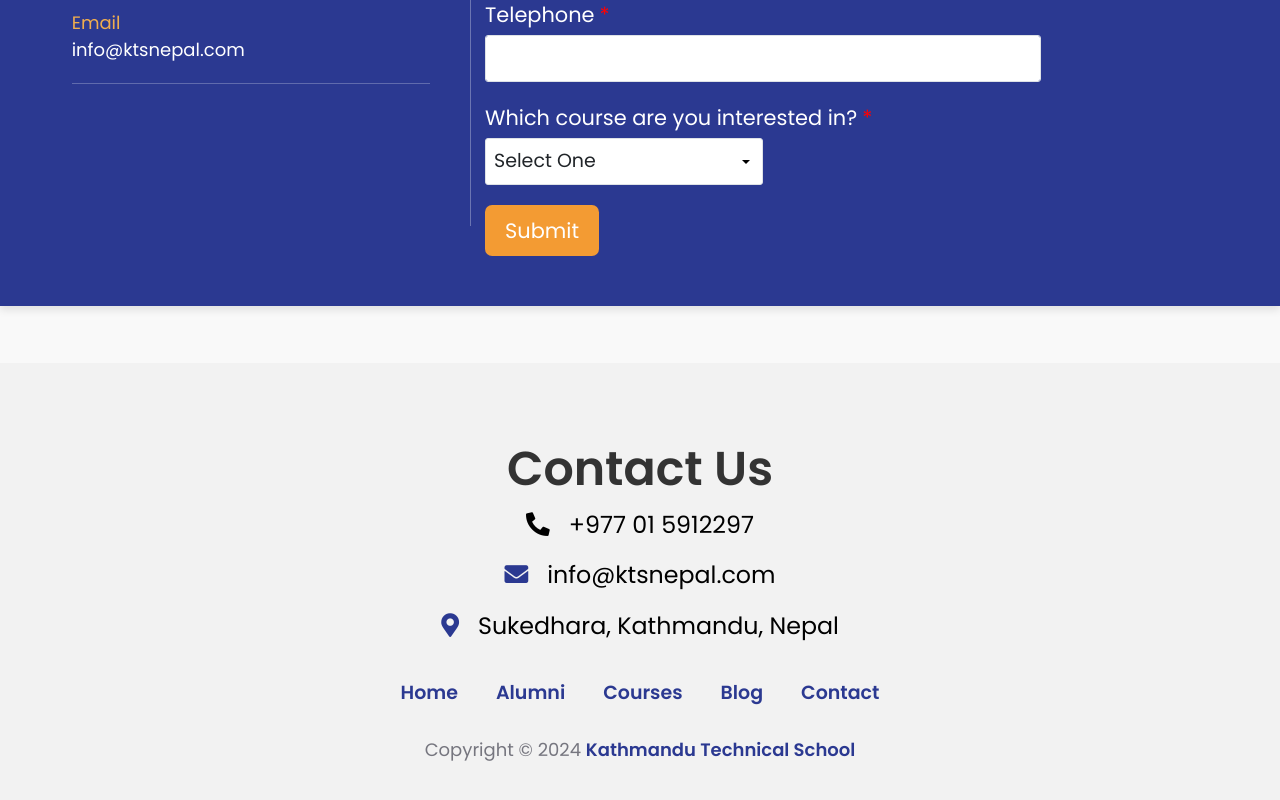
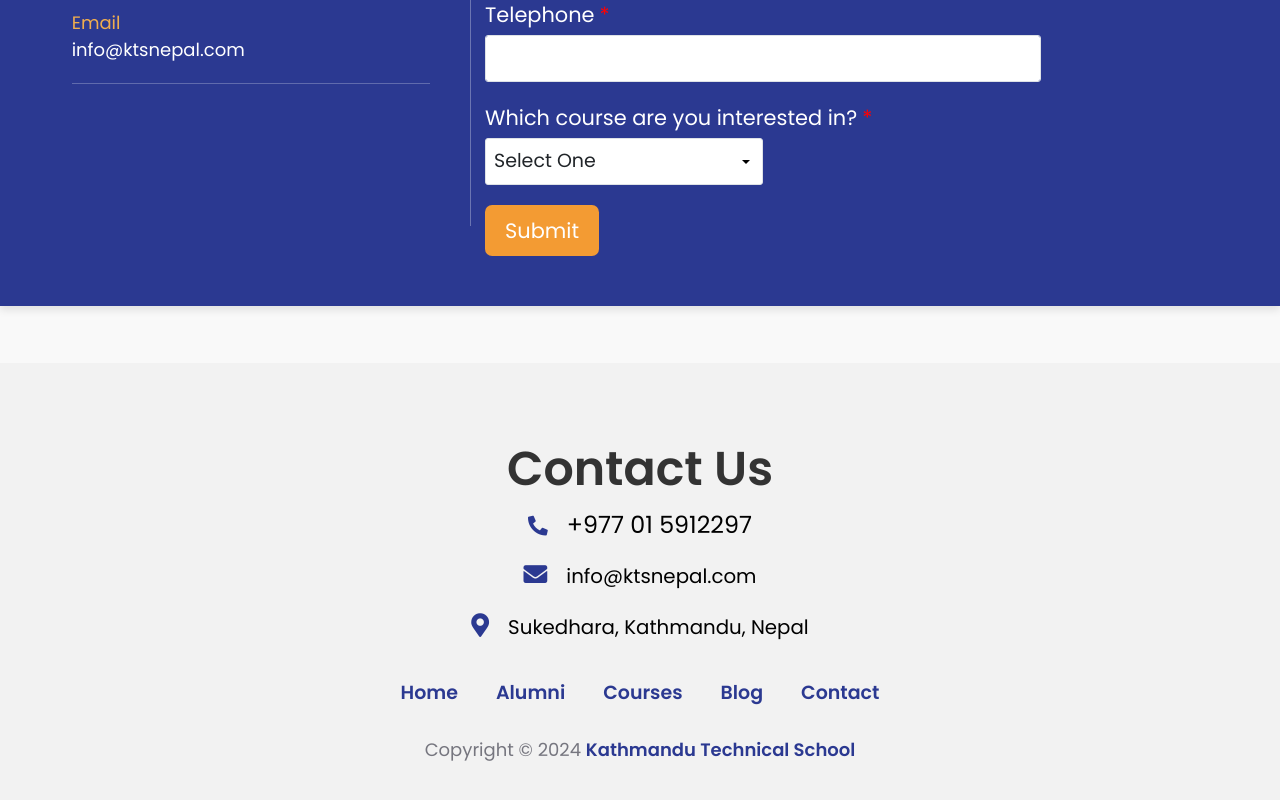
Before and after one commit to PAN-MAN/KTS, a React (Create React App) app: page / in a window 1280 px wide. Shown: the part 9161-9961 px from the top of the page. Built offline with nearby package versions, Linux system fonts and the light colour scheme.

Commit message:
footer fixed

```diff
--- a/src/components/Footer/Footer.jsx
+++ b/src/components/Footer/Footer.jsx
@@ -34,19 +34,19 @@ const Footer = () => {
                         <div className="contact-details">
                             <p className="fs-5">
                                 <div className="phone" style={{ textDecoration: 'none', color: 'black' }}>
-                                    <i className="fas fa-phone-alt me-3" style={{ textDecoration: 'none', color: '2b3991' }}></i>
+                                    <i className="fas fa-phone-alt me-3" style={{ textDecoration: 'none', color: '#2b3991' , fontSize:'smaller'}}></i>
                                     +977 01 5912297
                                 </div>
                             </p>
                             <p className="fs-5">
                                 <i className="fas fa-envelope me-3" style={{ textDecoration: 'none', color: '#2b3991' }}></i>
-                                <a href="mailto:info@ktsnepal.com" target="_blank" style={{ textDecoration: 'none', color: 'black' }}>
+                                <a href="mailto:info@ktsnepal.com" target="_blank" style={{ textDecoration: 'none', color: 'black', fontSize:'smaller' }}>
                                     info@ktsnepal.com
                                 </a>
                             </p>
                             <p className="fs-5">
                                 <i className="fas fa-map-marker-alt me-3" style={{ textDecoration: 'none', color: '#2b3991' }}></i>
-                                <a href="https://maps.app.goo.gl/rM3pUwdj9aKmL9cm9" target="_blank" style={{ textDecoration: 'none', color: 'black' }}>
+                                <a href="https://maps.app.goo.gl/rM3pUwdj9aKmL9cm9" target="_blank" style={{ textDecoration: 'none', color: 'black', fontSize:'smaller' }}>
                                     Sukedhara, Kathmandu, Nepal
                                 </a>
                             </p>
```
